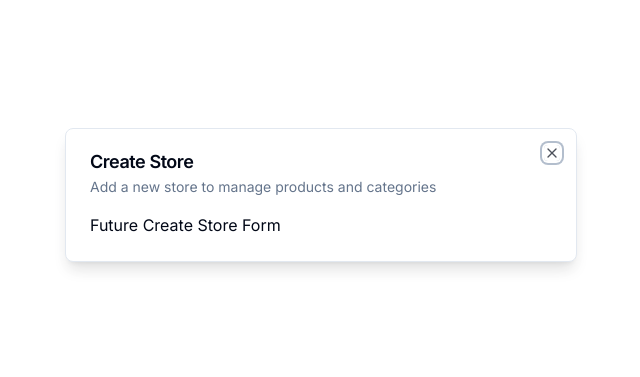
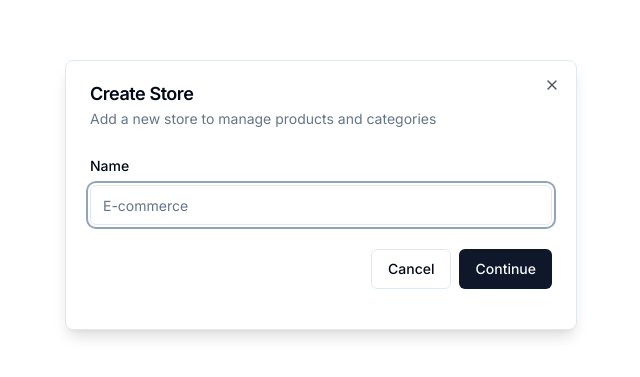
Before and after one commit to vynnydev/v8s-cms-ecommerce, a Next.js app in the folder packages/frontend/ecommerce-admin/: page / in a window 1280 px wide. Shown: the part 205-582 px from the top of the page, without its empty margins (319-959 px from the left). Built offline with nearby package versions, Linux system fonts and the light colour scheme.

Commit message:
feat: add form store create modal using zod

```diff
--- a/packages/frontend/ecommerce-admin/app/(root)/page.tsx
+++ b/packages/frontend/ecommerce-admin/app/(root)/page.tsx
@@ -1,7 +1,6 @@
 'use client'
 
 import { useEffect } from 'react'
-
 import { useStoreModal } from '@/hooks/use-store-modal'
 
 import { StoreModal } from '@/components/modals/store-modal'
--- a/packages/frontend/ecommerce-admin/components/modals/store-modal.tsx
+++ b/packages/frontend/ecommerce-admin/components/modals/store-modal.tsx
@@ -1,10 +1,40 @@
 'use client'
+
+import * as z from 'zod'
+import { useForm } from 'react-hook-form'
+import { zodResolver } from '@hookform/resolvers/zod'
 
 import { useStoreModal } from '@/hooks/use-store-modal'
 import { Modal } from '@/components/ui/modal'
+import {
+  Form,
+  FormControl,
+  FormField,
+  FormItem,
+  FormLabel,
+  FormMessage,
+} from '@/components/ui/form'
+import { Input } from '@/components/ui/input'
+import { Button } from '../ui/button'
+
+const formSchema = z.object({
+  name: z.string().min(1),
+})
 
 export const StoreModal = () => {
   const storeModal = useStoreModal()
+
+  const form = useForm<z.infer<typeof formSchema>>({
+    resolver: zodResolver(formSchema),
+    defaultValues: {
+      name: '',
+    },
+  })
+
+  const onSubmit = async (values: z.infer<typeof formSchema>) => {
+    console.log(values)
+    // TODO: Create Store
+  }
 
   return (
     <Modal
@@ -13,7 +43,33 @@
       isOpen={storeModal.isOpen}
       onClose={storeModal.onClose}
     >
-      Future Create Store Form
+      <div>
+        <div className="space-y-4 py-2 pb-4">
+          <Form {...form}>
+            <form onSubmit={form.handleSubmit(onSubmit)}>
+              <FormField
+                control={form.control}
+                name="name"
+                render={({ field }) => (
+                  <FormItem>
+                    <FormLabel>Name</FormLabel>
+                    <FormControl>
+                      <Input placeholder="E-commerce" {...field} />
+                    </FormControl>
+                    <FormMessage />
+                  </FormItem>
+                )}
+              />
+              <div className="pt-6 space-x-2 flex items-center justify-end w-full">
+                <Button variant="outline" onClick={storeModal.onClose}>
+                  Cancel
+                </Button>
+                <Button type="submit">Continue</Button>
+              </div>
+            </form>
+          </Form>
+        </div>
+      </div>
     </Modal>
   )
 }
--- /dev/null
+++ b/packages/frontend/ecommerce-admin/components/ui/form.tsx
@@ -0,0 +1,176 @@
+import * as React from "react"
+import * as LabelPrimitive from "@radix-ui/react-label"
+import { Slot } from "@radix-ui/react-slot"
+import {
+  Controller,
+  ControllerProps,
+  FieldPath,
+  FieldValues,
+  FormProvider,
+  useFormContext,
+} from "react-hook-form"
+
+import { cn } from "@/lib/utils"
+import { Label } from "@/components/ui/label"
+
+const Form = FormProvider
+
+type FormFieldContextValue<
+  TFieldValues extends FieldValues = FieldValues,
+  TName extends FieldPath<TFieldValues> = FieldPath<TFieldValues>
+> = {
+  name: TName
+}
+
+const FormFieldContext = React.createContext<FormFieldContextValue>(
+  {} as FormFieldContextValue
+)
+
+const FormField = <
+  TFieldValues extends FieldValues = FieldValues,
+  TName extends FieldPath<TFieldValues> = FieldPath<TFieldValues>
+>({
+  ...props
+}: ControllerProps<TFieldValues, TName>) => {
+  return (
+    <FormFieldContext.Provider value={{ name: props.name }}>
+      <Controller {...props} />
+    </FormFieldContext.Provider>
+  )
+}
+
+const useFormField = () => {
+  const fieldContext = React.useContext(FormFieldContext)
+  const itemContext = React.useContext(FormItemContext)
+  const { getFieldState, formState } = useFormContext()
+
+  const fieldState = getFieldState(fieldContext.name, formState)
+
+  if (!fieldContext) {
+    throw new Error("useFormField should be used within <FormField>")
+  }
+
+  const { id } = itemContext
+
+  return {
+    id,
+    name: fieldContext.name,
+    formItemId: `${id}-form-item`,
+    formDescriptionId: `${id}-form-item-description`,
+    formMessageId: `${id}-form-item-message`,
+    ...fieldState,
+  }
+}
+
+type FormItemContextValue = {
+  id: string
+}
+
+const FormItemContext = React.createContext<FormItemContextValue>(
+  {} as FormItemContextValue
+)
+
+const FormItem = React.forwardRef<
+  HTMLDivElement,
+  React.HTMLAttributes<HTMLDivElement>
+>(({ className, ...props }, ref) => {
+  const id = React.useId()
+
+  return (
+    <FormItemContext.Provider value={{ id }}>
+      <div ref={ref} className={cn("space-y-2", className)} {...props} />
+    </FormItemContext.Provider>
+  )
+})
+FormItem.displayName = "FormItem"
+
+const FormLabel = React.forwardRef<
+  React.ElementRef<typeof LabelPrimitive.Root>,
+  React.ComponentPropsWithoutRef<typeof LabelPrimitive.Root>
+>(({ className, ...props }, ref) => {
+  const { error, formItemId } = useFormField()
+
+  return (
+    <Label
+      ref={ref}
+      className={cn(error && "text-destructive", className)}
+      htmlFor={formItemId}
+      {...props}
+    />
+  )
+})
+FormLabel.displayName = "FormLabel"
+
+const FormControl = React.forwardRef<
+  React.ElementRef<typeof Slot>,
+  React.ComponentPropsWithoutRef<typeof Slot>
+>(({ ...props }, ref) => {
+  const { error, formItemId, formDescriptionId, formMessageId } = useFormField()
+
+  return (
+    <Slot
+      ref={ref}
+      id={formItemId}
+      aria-describedby={
+        !error
+          ? `${formDescriptionId}`
+          : `${formDescriptionId} ${formMessageId}`
+      }
+      aria-invalid={!!error}
+      {...props}
+    />
+  )
+})
+FormControl.displayName = "FormControl"
+
+const FormDescription = React.forwardRef<
+  HTMLParagraphElement,
+  React.HTMLAttributes<HTMLParagraphElement>
+>(({ className, ...props }, ref) => {
+  const { formDescriptionId } = useFormField()
+
+  return (
+    <p
+      ref={ref}
+      id={formDescriptionId}
+      className={cn("text-sm text-muted-foreground", className)}
+      {...props}
+    />
+  )
+})
+FormDescription.displayName = "FormDescription"
+
+const FormMessage = React.forwardRef<
+  HTMLParagraphElement,
+  React.HTMLAttributes<HTMLParagraphElement>
+>(({ className, children, ...props }, ref) => {
+  const { error, formMessageId } = useFormField()
+  const body = error ? String(error?.message) : children
+
+  if (!body) {
+    return null
+  }
+
+  return (
+    <p
+      ref={ref}
+      id={formMessageId}
+      className={cn("text-sm font-medium text-destructive", className)}
+      {...props}
+    >
+      {body}
+    </p>
+  )
+})
+FormMessage.displayName = "FormMessage"
+
+export {
+  useFormField,
+  Form,
+  FormItem,
+  FormLabel,
+  FormControl,
+  FormDescription,
+  FormMessage,
+  FormField,
+}
--- /dev/null
+++ b/packages/frontend/ecommerce-admin/components/ui/input.tsx
@@ -0,0 +1,25 @@
+import * as React from "react"
+
+import { cn } from "@/lib/utils"
+
+export interface InputProps
+  extends React.InputHTMLAttributes<HTMLInputElement> {}
+
+const Input = React.forwardRef<HTMLInputElement, InputProps>(
+  ({ className, type, ...props }, ref) => {
+    return (
+      <input
+        type={type}
+        className={cn(
+          "flex h-10 w-full rounded-md border border-input bg-background px-3 py-2 text-sm ring-offset-background file:border-0 file:bg-transparent file:text-sm file:font-medium placeholder:text-muted-foreground focus-visible:outline-none focus-visible:ring-2 focus-visible:ring-ring focus-visible:ring-offset-2 disabled:cursor-not-allowed disabled:opacity-50",
+          className
+        )}
+        ref={ref}
+        {...props}
+      />
+    )
+  }
+)
+Input.displayName = "Input"
+
+export { Input }
--- /dev/null
+++ b/packages/frontend/ecommerce-admin/components/ui/label.tsx
@@ -0,0 +1,26 @@
+"use client"
+
+import * as React from "react"
+import * as LabelPrimitive from "@radix-ui/react-label"
+import { cva, type VariantProps } from "class-variance-authority"
+
+import { cn } from "@/lib/utils"
+
+const labelVariants = cva(
+  "text-sm font-medium leading-none peer-disabled:cursor-not-allowed peer-disabled:opacity-70"
+)
+
+const Label = React.forwardRef<
+  React.ElementRef<typeof LabelPrimitive.Root>,
+  React.ComponentPropsWithoutRef<typeof LabelPrimitive.Root> &
+    VariantProps<typeof labelVariants>
+>(({ className, ...props }, ref) => (
+  <LabelPrimitive.Root
+    ref={ref}
+    className={cn(labelVariants(), className)}
+    {...props}
+  />
+))
+Label.displayName = LabelPrimitive.Root.displayName
+
+export { Label }
--- a/packages/frontend/ecommerce-admin/package.json
+++ b/packages/frontend/ecommerce-admin/package.json
@@ -10,7 +10,9 @@
   },
   "dependencies": {
     "@clerk/nextjs": "^4.21.3",
+    "@hookform/resolvers": "^3.1.1",
     "@radix-ui/react-dialog": "^1.0.4",
+    "@radix-ui/react-label": "^2.0.2",
     "@radix-ui/react-slot": "^1.0.2",
     "@types/node": "20.3.3",
     "@types/react": "18.2.14",
@@ -25,10 +27,12 @@
     "postcss": "8.4.24",
     "react": "18.2.0",
     "react-dom": "18.2.0",
+    "react-hook-form": "^7.45.1",
     "tailwind-merge": "^1.13.2",
     "tailwindcss": "3.3.2",
     "tailwindcss-animate": "^1.0.6",
     "typescript": "5.1.6",
+    "zod": "^3.21.4",
     "zustand": "^4.3.9"
   },
   "devDependencies": {
```
Also changed, not shown: 1 other file (tests, documents, lock files or other folders).
